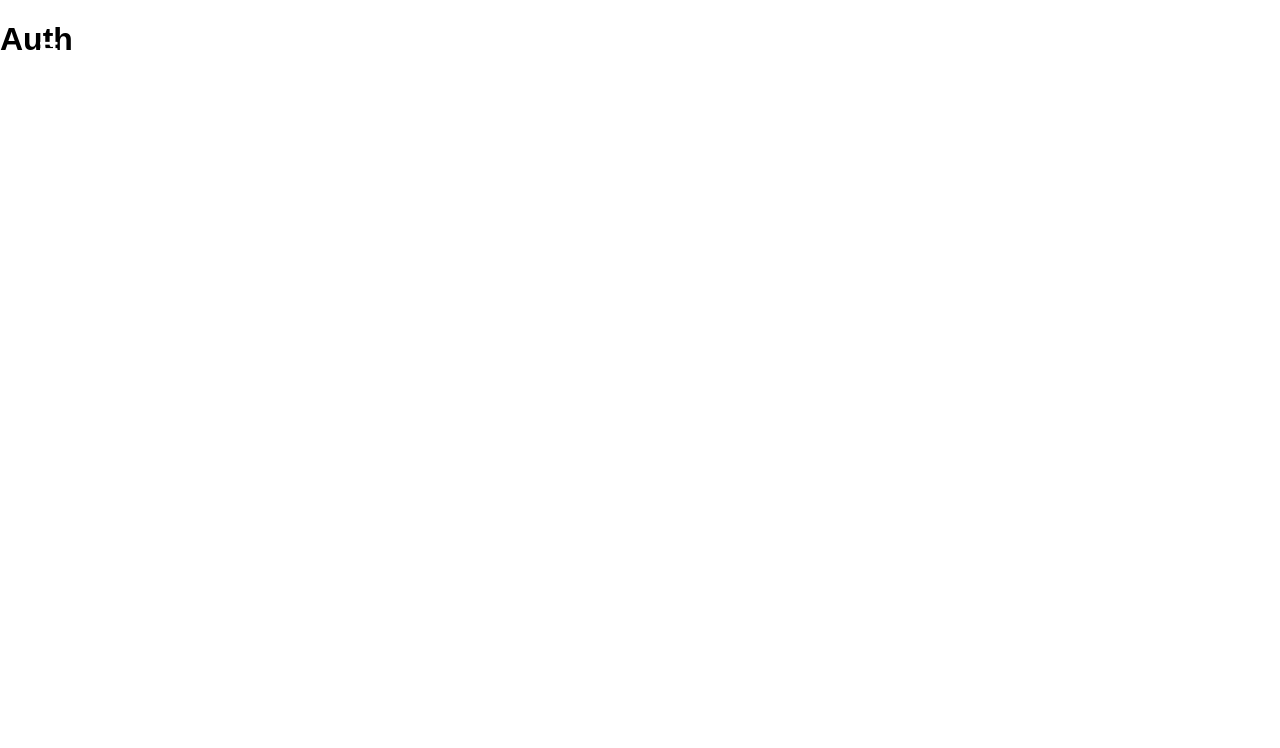
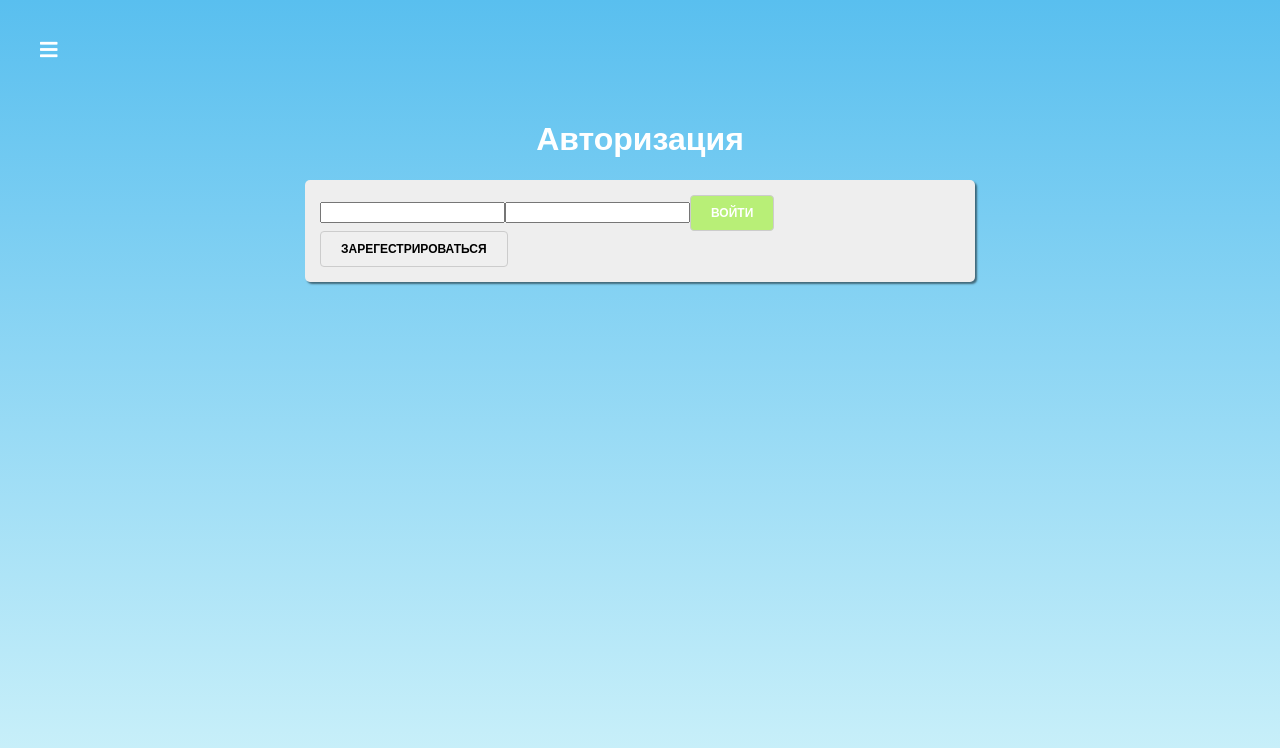
Before and after one commit to KuchkoNikita/react-quiz, a React app: page /auth in a window 1280 px wide. Shown: the top 748 px of the page. Built offline with nearby package versions, Linux system fonts and the light colour scheme.

Commit message:
add style in Auth

```diff
--- /dev/null
+++ b/src/containers/Auth/Auth.css
@@ -0,0 +1,26 @@
+.Auth {
+    display: flex;
+    justify-content: center;
+    padding-top: 100px;
+    flex-grow: 1;
+    width: 100%;
+    background: linear-gradient(360deg, #cef2fa 1%, #59bfef 100%);
+}
+
+.Auth > div {
+    width: 100%;
+    max-width: 670px;
+    padding: 0 20px;
+}
+
+.Auth h1 {
+    color: #ffffff;
+    text-align: center;
+}
+
+.AuthForm {
+    background: #eeeeee;
+    box-shadow: 2px 2px 2px rgba(0, 0, 0, .5);
+    padding: 15px;
+    border-radius: 5px;
+}
--- a/src/containers/Auth/Auth.js
+++ b/src/containers/Auth/Auth.js
@@ -1,10 +1,40 @@
 import React, {Component} from 'react';
+import classes from './Auth.css';
+import Button from './../../components/UI/Button/Button';
 
 export default class Auth extends Component {
+
+    loginHandler = () => {
+
+    }
+
+    registerHandler = () => {
+
+    }
+
+    submitHandler = (event) => {
+        event.preventDefault();
+    }
+
     render() {
         return (
-            <div>
-                <h1>Auth</h1>
+            <div className={classes.Auth}>
+                <div>
+                    <h1>Авторизация</h1>
+
+                    <form onSubmit={this.submitHandler} className={classes.AuthForm}>
+                        <input type="text" />
+                        <input type="text" />
+
+                        <Button
+                            type="success" onClick={this.loginHandler}
+                        >Войти</Button>
+
+                        <Button
+                            type="primary" onClick={this.registerHandler}
+                        >Зарегестрироваться</Button>
+                    </form>
+                </div>
             </div>
         )
     }
```
